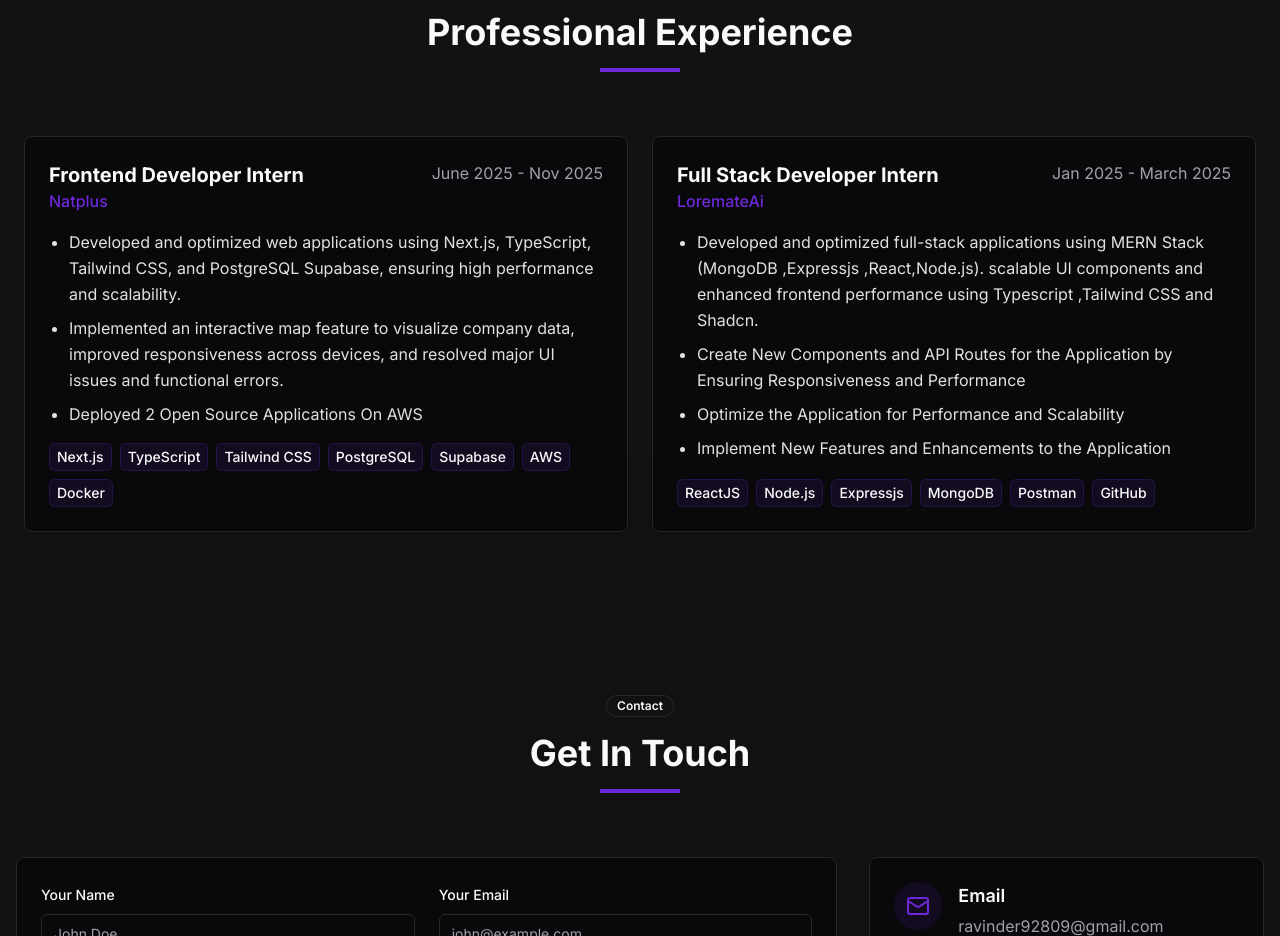
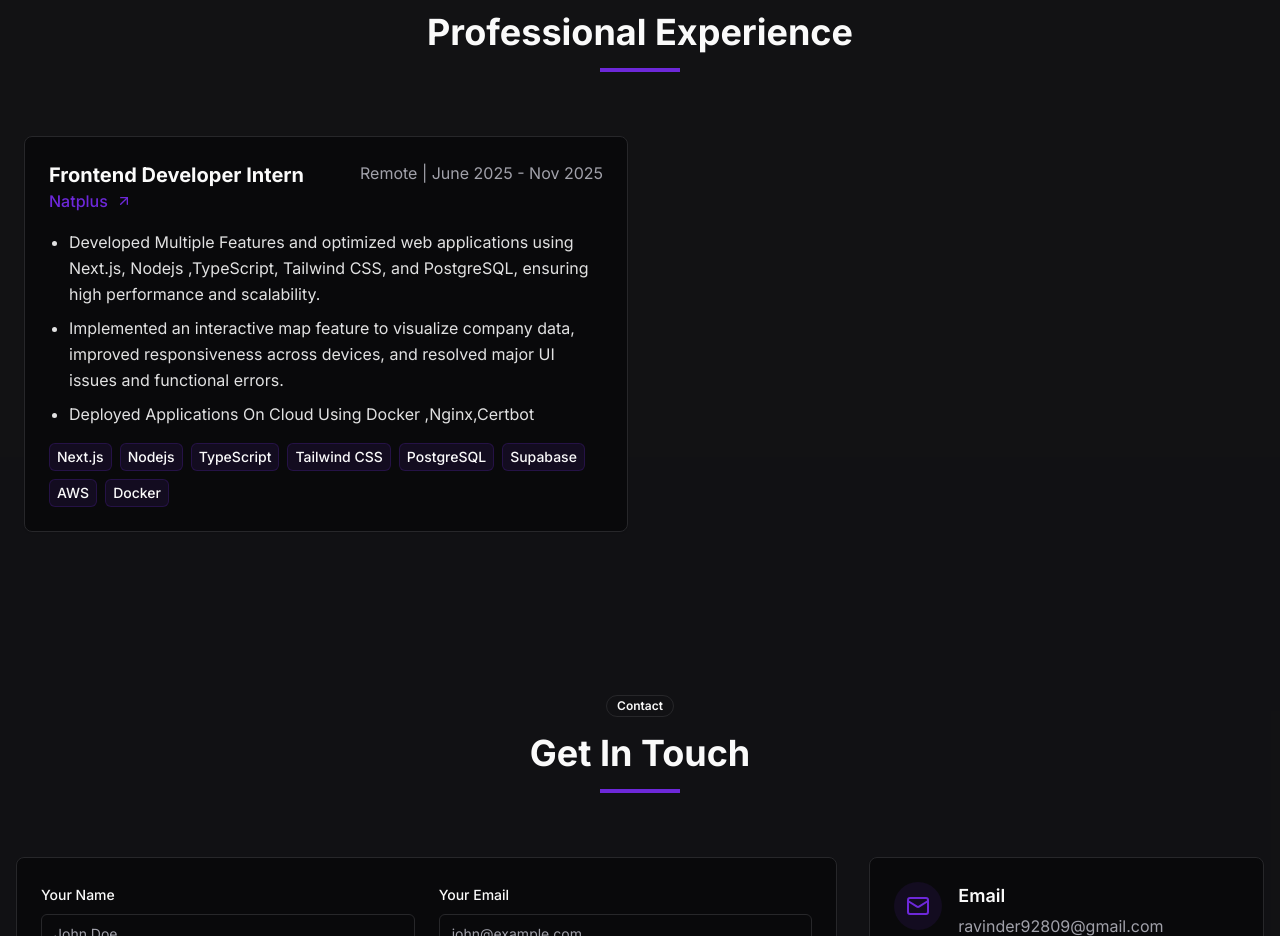
Before and after one commit to ravinder9280/Ravinder_Portfolio, a Next.js app: page / in a window 1280 px wide. Shown: the part 3100-4036 px from the top of the page. Built offline with nearby package versions, Linux system fonts and the light colour scheme.

Commit message:
fix : styling

```diff
--- a/components/experience.tsx
+++ b/components/experience.tsx
@@ -1,19 +1,25 @@
 'use client'
 import React from 'react'
 import { motion, AnimatePresence } from "framer-motion"
+import Link from 'next/link'
+import { ArrowUpRight } from 'lucide-react'
 
 const ExperienceData = [
     {
         Role: "Frontend Developer Intern",
         Company: "Natplus",
         Period: "June 2025 - Nov 2025",
+        Link: "https://natplus.io",
+        location: "Remote",
         Summaries: [
-            `Developed and optimized web applications using Next.js, TypeScript, Tailwind CSS, and PostgreSQL Supabase, ensuring high performance and scalability.`,
+            `Developed Multiple Features and optimized web applications using Next.js, Nodejs ,TypeScript, Tailwind CSS,
+            and PostgreSQL, ensuring high performance and scalability.`,
             `Implemented an interactive map feature to visualize company data, improved responsiveness across devices, and resolved major UI issues and functional errors.`,
-            `Deployed 2 Open Source Applications On AWS`
+            `Deployed Applications On Cloud Using Docker ,Nginx,Certbot`
         ],
         Technologies: [
             "Next.js",
+            "Nodejs",
             "TypeScript",
             "Tailwind CSS",
             "PostgreSQL",
@@ -22,30 +28,7 @@ const ExperienceData = [
             'Docker',
         ]
     }
-,
-    {
-        Role: "Full Stack Developer Intern",
-        Company: "LoremateAi",
-        Period: "Jan 2025 - March 2025",
-        Summaries: [
-            `Developed and optimized full-stack applications using MERN Stack (MongoDB ,Expressjs ,React,Node.js).
-scalable UI components and enhanced frontend performance using Typescript ,Tailwind CSS and Shadcn.`,
-`Create New Components and API Routes for the Application by Ensuring Responsiveness and Performance`,
 
-`Optimize the Application for Performance and Scalability`,
-`Implement New Features and Enhancements to the Application`,
-
-        ],
-        Technologies: [
-            "ReactJS",
-            "Node.js",
-            "Expressjs",
-            "MongoDB",
-            "Postman",
-
-            "GitHub",
-        ]
-    },
 ]
 const fadeIn = {
     hidden: { opacity: 0, y: 20 },
@@ -87,14 +70,20 @@ const Experience = () => {
 
                                     <div className="flex flex-col md:flex-row  justify-between mb-4">
                                         <div>
-                                    <h3 className="text-xl font-bold">{ item.Role}</h3>
-                                    <p className="text-primary/80 dark:text-primary font-medium">{ item.Company}</p>
+                                            <h3 className="text-xl font-bold">{item.Role}</h3>
+                                            <Link  className='text-primary/80 dark:text-primary font-medium flex items-center gap-2' href={item.Link} target="_blank" rel="noopener noreferrer">
+                                            <p className="">{item.Company} </p>
+                                            <ArrowUpRight className="w-4 h-4" />
+                                            </Link>
+
                                         </div>
-                                <p className="text-muted-foreground mt-2 md:mt-0">{ item.Period}</p>
+                                        <p className="text-muted-foreground mt-2 md:mt-0">
+                                            {item.location} | {" "}
+                                            {item.Period}</p>
                                     </div>
                                     <ul className="space-y-2 list-disc pl-5 leading-relaxed text-card-foreground/90">
                                         {
-                                    item.Summaries.map((i,x) => (
+                                            item.Summaries.map((i, x) => (
                                                 <li className=''>
                                                     {i}
 
--- a/components/hero.tsx
+++ b/components/hero.tsx
@@ -53,7 +53,7 @@ export default function Hero() {
             </p>
 
             <div className="flex flex-col sm:flex-row gap-4">
-              <Button size="lg" className="group" onClick={() => scrollToSection("projects")}>
+              <Button size="lg" className="group" onClick={() => scrollToSection("experience")}>
                 View My Work
                 <ArrowRight className="ml-2 h-4 w-4 transition-transform group-hover:translate-x-1" />
               </Button>
```
Lines whose indentation alone changed are shown as unchanged.
